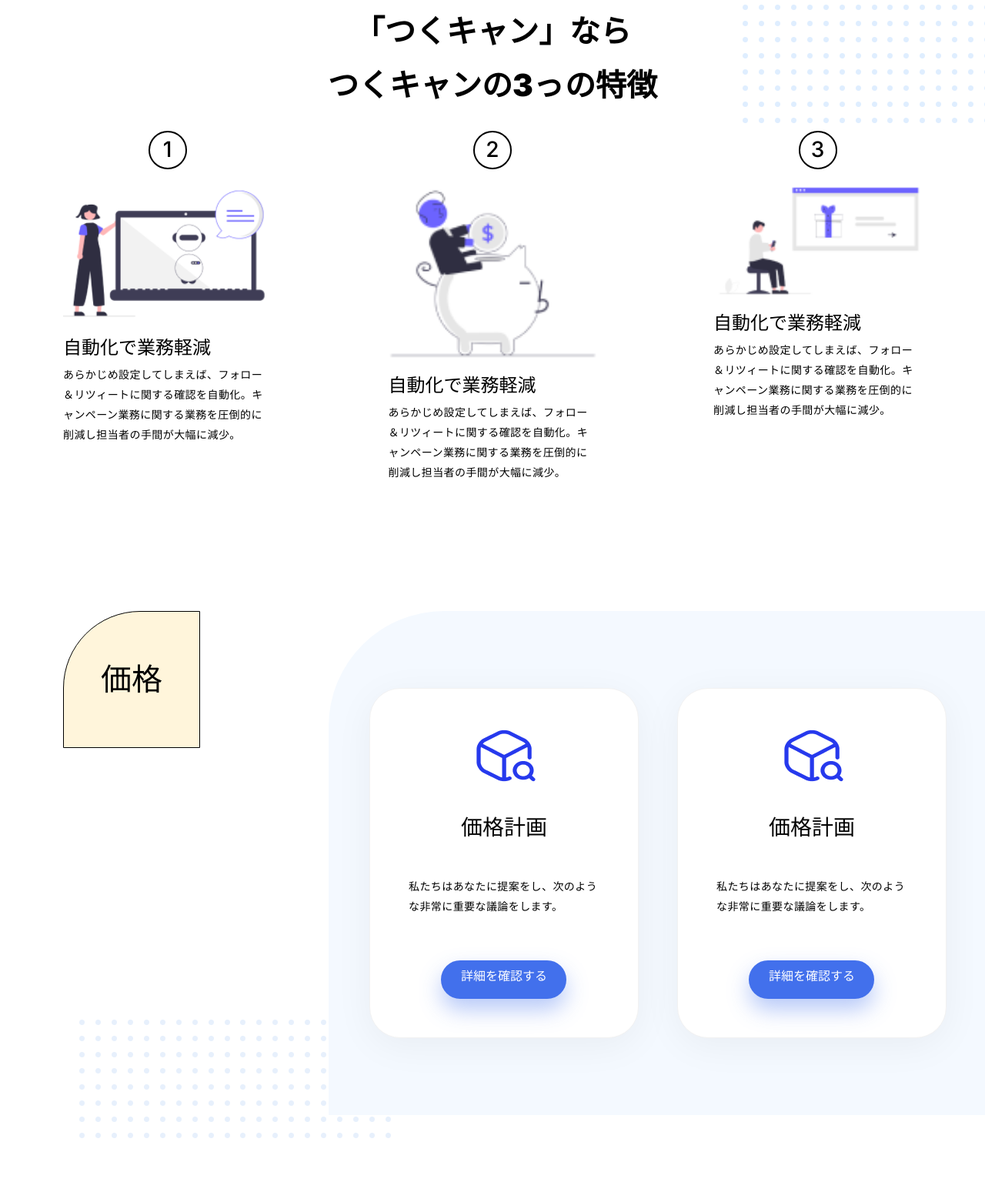
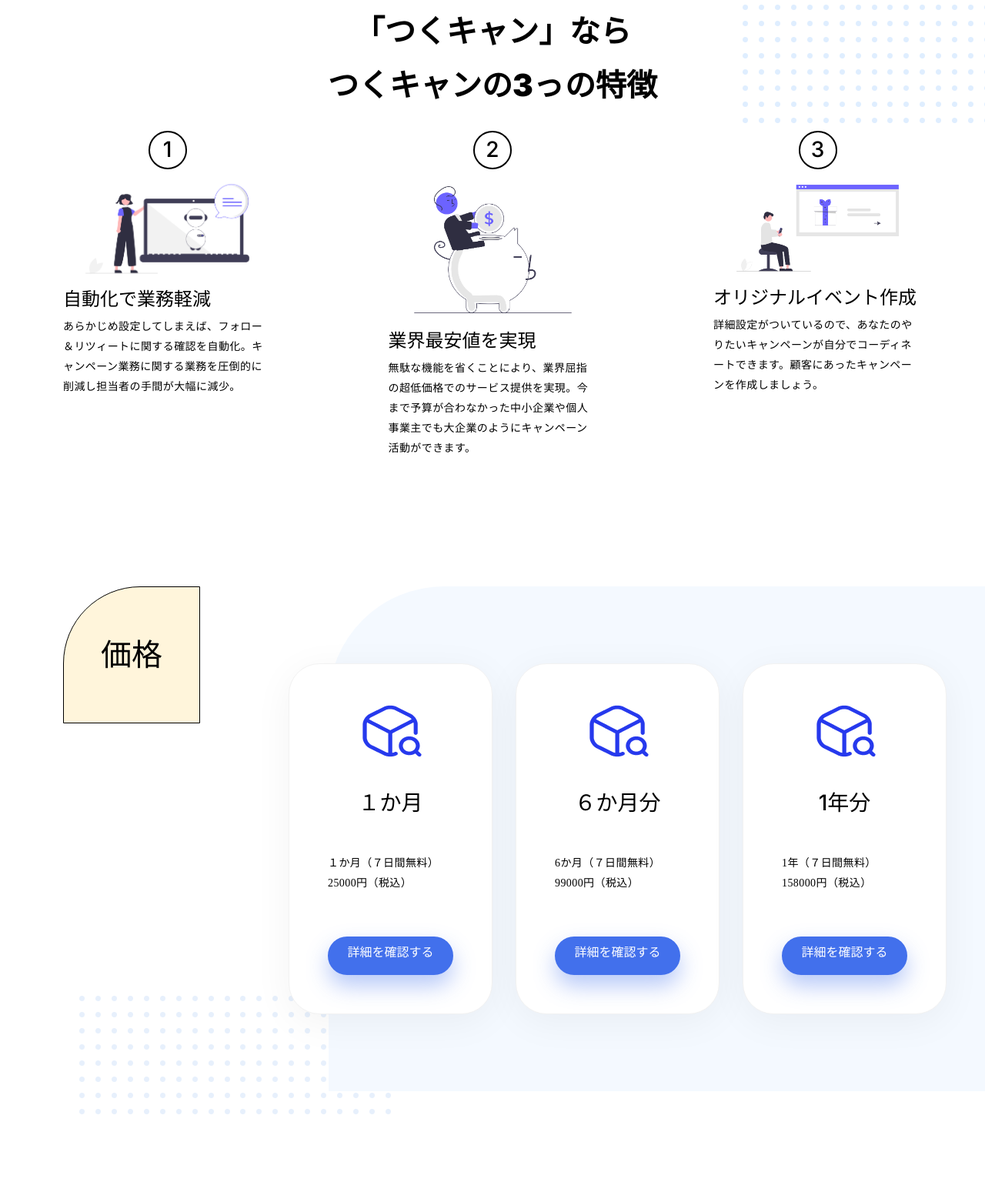
Before and after one commit to masatakaHH/SNS-RT-Django, a Django app: template templates/toppage.html in a window 1280 px wide. Shown: the part 2080-3629 px from the top of the page at 77% size. Run offline with Django 3.2, Linux system fonts and the light colour scheme; the template is opened without the code that fills it, so the values that code supplies are empty; parts of the project's set-up code (start-up, migrations or seed data) failed here and were passed over; some libraries are stand-ins or nearby versions.

Commit message:
fixing topage

```diff
--- a/static_in_env/css/style2.css
+++ b/static_in_env/css/style2.css
@@ -208,7 +208,9 @@ section{
 .mt-8{
     margin-top: 80px;
 }
-
+.mr-3{
+    margin-right: 30px;
+}
 .p-16{
     padding-top: 16px;
     padding-left: 16px;
@@ -530,14 +532,6 @@ header{
     width: 50%;
     row-gap: 40px;
     max-width: 350px;
-}
-
-.price-box:nth-child(1){
-    margin-right: 25px;
-}
-
-.price-box:nth-child(2){
-    margin-left: 25px;
 }
 
 /* Case study starts */
--- a/templates/campaign/create.html
+++ b/templates/campaign/create.html
@@ -100,7 +100,7 @@
                                                                     <div class="no-image" id="creative-no-image">
                                                                         <div class="wrapper" style="border-radius: 14px; width: 100%; padding-top: 53%;">
                                                                             <div class="inner">
-                                                                                <img src="https://storage.googleapis.com/booster-jp/img/icons/upload-texture.svg">
+                                                                                <img src="{% static 'images/upload-texture.svg'%}">
                                                                             </div>
                                                                         </div>
                                                                     </div>
@@ -223,7 +223,7 @@
                                             <div class="mb-3">
                                                 <ul>
                                                     <li>ギフトには、デジタル（URL、コード）、クーポン、賞品を設定することができます</li>
-                                                    <li>Booster上でギフトを購入することはできません</li>
+                                                    <li>マイキャン上でギフトを購入することはできません</li>
                                                     <li>キャンペーン開始前にギフトを用意するようにしてください</li>
                                                 </ul>
                                             </div>
@@ -322,7 +322,7 @@
                                                                     <div class="no-image" id="instance-no-image">
                                                                         <div class="wrapper" style="border-radius: 14px; width: 100%; padding-top: 53%;">
                                                                             <div class="inner">
-                                                                                <img src="https://storage.googleapis.com/booster-jp/img/icons/upload-texture.svg">
+                                                                                <img src="{% static 'images/upload-texture.svg'%}">
                                                                             </div>
                                                                         </div>
                                                                     </div>
--- a/templates/payment/pricing.html
+++ b/templates/payment/pricing.html
@@ -36,7 +36,7 @@
                         <div class="card-body">
 
                             <strong>¥{{plan.price|intcomma}}</strong>
-                            <p>14日間無料</p>
+                            <p>7日間無料</p>
                             <p><small>{{plan.summary}}</small></p>
 
                         </div>
--- a/templates/toppage.html
+++ b/templates/toppage.html
@@ -73,7 +73,7 @@
         <div class="row d-flex justify-content-between">
             <div class="feature col-xs-12 col-md-4">
                 <h3 class="feature-count from-bottom-to-top">1</h3>
-                <img src="{% static 'images/LP_image_tokucho1 1.png'%}" alt="" class="feature-img from-bottom-to-top">
+                <img src="{% static 'images/LP_image_tokucho1.png'%}" alt="" class="feature-img from-bottom-to-top">
                 <div class="feature-body">
                     <h4 class="feature-body-title from-bottom-to-top">自動化で業務軽減</h4>
                     <p class="feature-body-details from-bottom-to-top">あらかじめ設定してしまえば、フォロー＆リツィートに関する確認を自動化。キャンペーン業務に関する業務を圧倒的に削減し担当者の手間が大幅に減少。</p>
@@ -81,18 +81,18 @@
             </div>
             <div class="feature col-xs-12 col-md-4">
                 <h3 class="feature-count from-bottom-to-top">2</h3>
-                <img src="{% static 'images/LP_image_tokucho2 1.png'%}" alt="" class="feature-img from-bottom-to-top">
+                <img src="{% static 'images/LP_image_tokucho2.png'%}" alt="" class="feature-img from-bottom-to-top">
                 <div class="feature-body">
-                    <h4 class="feature-body-title from-bottom-to-top">自動化で業務軽減</h4>
-                    <p class="feature-body-details from-bottom-to-top">あらかじめ設定してしまえば、フォロー＆リツィートに関する確認を自動化。キャンペーン業務に関する業務を圧倒的に削減し担当者の手間が大幅に減少。</p>
+                    <h4 class="feature-body-title from-bottom-to-top">業界最安値を実現</h4>
+                    <p class="feature-body-details from-bottom-to-top">無駄な機能を省くことにより、業界屈指の超低価格でのサービス提供を実現。今まで予算が合わなかった中小企業や個人事業主でも大企業のようにキャンペーン活動ができます。</p>
                 </div>
             </div>
             <div class="feature col-xs-12 col-md-4">
                 <h3 class="feature-count from-bottom-to-top">3</h3>
-                <img src="{% static 'images/LP_image_tokucho3 1.png'%}" alt="" class="feature-img from-bottom-to-top">
+                <img src="{% static 'images/LP_image_tokucho3.png'%}" alt="" class="feature-img from-bottom-to-top">
                 <div class="feature-body">
-                    <h4 class="feature-body-title from-bottom-to-top">自動化で業務軽減</h4>
-                    <p class="feature-body-details from-bottom-to-top">あらかじめ設定してしまえば、フォロー＆リツィートに関する確認を自動化。キャンペーン業務に関する業務を圧倒的に削減し担当者の手間が大幅に減少。</p>
+                    <h4 class="feature-body-title from-bottom-to-top">オリジナルイベント作成</h4>
+                    <p class="feature-body-details from-bottom-to-top">詳細設定がついているので、あなたのやりたいキャンペーンが自分でコーディネートできます。顧客にあったキャンペーンを作成しましょう。</p>
                 </div>
             </div>
         </div>
@@ -110,20 +110,28 @@
             </div>
             <div class="col-xs-12 col-md-12 col-lg-8 bg-sky corner-left-round d-flex justify-content-end align-items-center boxes">
                 <div class="d-flex">
-                    <div class="price-box d-flex flex-column justify-content-between align-items-center">
+                    <div class="price-box d-flex flex-column justify-content-between align-items-center mr-3">
                         <div class="price-img">
                             <img src="{% static 'images/box-search 1.png'%}" alt="">
                         </div>
-                        <h3 class="price-box-title">価格計画</h3>
-                        <p class="price-box-details">私たちはあなたに提案をし、次のような非常に重要な議論をします。</p>
+                        <h3 class="price-box-title">１か月</h3>
+                        <p class="price-box-details">１か月（７日間無料）25000円（税込）</p>
+                        <a class="btn c-blue" href="{%url 'accounts:payment-pricing'%}">詳細を確認する</a>
+                    </div>
+                    <div class="price-box d-flex flex-column justify-content-between align-items-center mr-3">
+                        <div class="price-img">
+                            <img src="{% static 'images/box-search 1.png'%}" alt="">
+                        </div>
+                        <h3 class="price-box-title">６か月分</h3>
+                        <p class="price-box-details">6か月（７日間無料）99000円（税込）</p>
                         <a class="btn c-blue" href="{%url 'accounts:payment-pricing'%}">詳細を確認する</a>
                     </div>
                     <div class="price-box d-flex flex-column justify-content-between align-items-center">
                         <div class="price-img">
                             <img src="{% static 'images/box-search 1.png'%}" alt="">
                         </div>
-                        <h3 class="price-box-title">価格計画</h3>
-                        <p class="price-box-details">私たちはあなたに提案をし、次のような非常に重要な議論をします。</p>
+                        <h3 class="price-box-title">1年分</h3>
+                        <p class="price-box-details">1年（７日間無料）158000円（税込）</p>
                         <a class="btn c-blue" href="{%url 'accounts:payment-pricing'%}">詳細を確認する</a>
                     </div>
                 </div>
```
Also changed, not shown: static_in_env/images/LP_image_tokucho1 1.png (deleted), static_in_env/images/LP_image_tokucho1.png (added), static_in_env/images/LP_image_tokucho2 1.png (deleted), static_in_env/images/LP_image_tokucho2.png (added), static_in_env/images/LP_image_tokucho3 1.png (deleted), static_in_env/images/LP_image_tokucho3.png (added).
